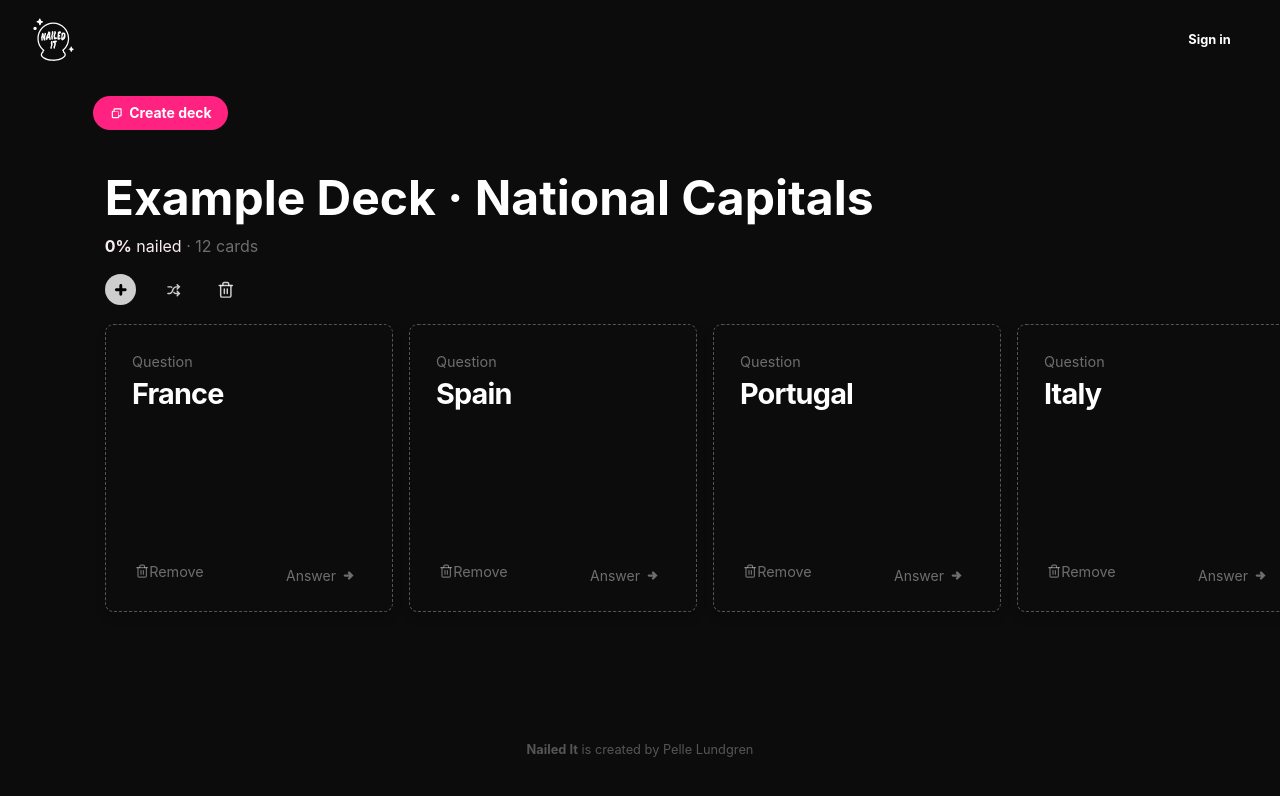
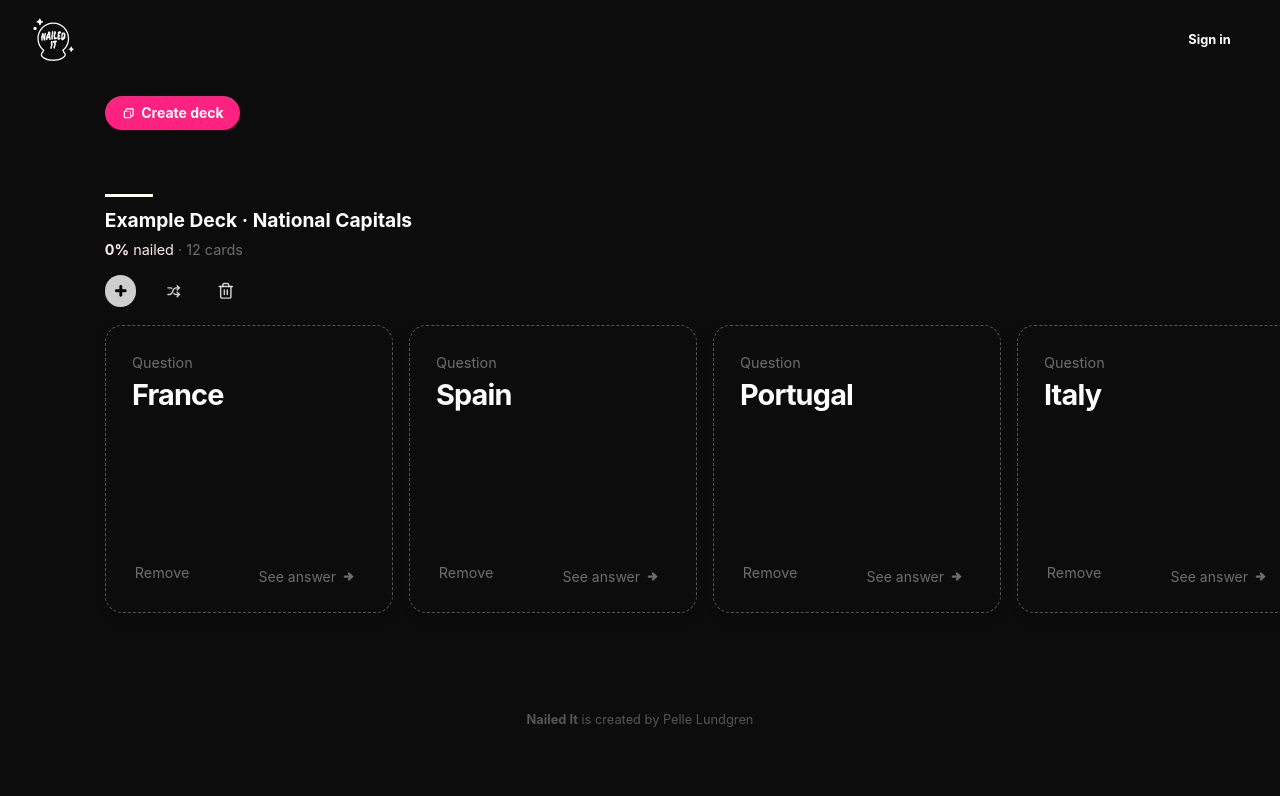
Before and after one commit to evilpaper/nailed-it, a React (Create React App) app: page / in a window 1280 px wide. Shown: the top 796 px of the page. Built offline with nearby package versions, Linux system fonts and the light colour scheme.

Commit message:
Add deck divider

```diff
--- a/src/components/Card/Card.jsx
+++ b/src/components/Card/Card.jsx
@@ -79,7 +79,6 @@ export default function Card({
       >
         {" "}
         <button className="card__delete" onClick={onDeleteCard}>
-          <FiTrash2 />
           Remove
         </button>
         <p className="card__header">Question</p>
@@ -92,7 +91,7 @@ export default function Card({
           maxLength="75"
         ></textarea>
         <button className="card__flip" onClick={onFlipCard}>
-          Answer
+          See answer
           <TiArrowRightThick className="card__answer-button--icon" />
         </button>
       </a.div>
--- a/src/components/Card/styles.css
+++ b/src/components/Card/styles.css
@@ -7,7 +7,7 @@
 .card {
   position: absolute;
   border: 1px dashed rgba(255, 255, 255, 0.3);
-  border-radius: 3%;
+  border-radius: 6%;
   text-align: center;
   width: 100%;
   height: 100%;
--- a/src/components/Deck/Deck.jsx
+++ b/src/components/Deck/Deck.jsx
@@ -57,7 +57,7 @@ export default function Deck({
   return (
     <div className="deck">
       {/* <div className="divider"></div> */}
-
+      <div className="deck-name__divder"></div>
       <input
         type="text"
         name="deck-name"
--- a/src/components/Deck/styles.css
+++ b/src/components/Deck/styles.css
@@ -1,8 +1,7 @@
 .deck {
   display: flex;
   flex-direction: column;
-  padding-top: 2em;
-  padding-bottom: 2em;
+  padding-top: 4em;
 }
 
 .deck__name,
@@ -16,9 +15,18 @@
   text-align: left;
   cursor: pointer;
   background-color: transparent;
-  font-size: 3em;
+  font-size: 1.2em;
   font-weight: 700;
   color: white;
+  margin-bottom: 0.2em;
+}
+
+.deck-name__divder {
+  width: 3em;
+  height: 0.2em;
+  background-color: ivory;
+  margin-left: 12px;
+  margin-bottom: 0.6em;
 }
 
 .deck__name:focus {
@@ -28,7 +36,7 @@
 .deck__stats {
   margin-bottom: 1em;
   color: #faecef;
-  font-size: 1em;
+  font-size: 0.9em;
 }
 
 .deck__stats--percentage {
--- a/src/components/app.css
+++ b/src/components/app.css
@@ -109,6 +109,7 @@ h2 {
   font-size: 14px;
   border: none;
   background-color: #ff2281;
+  margin-left: 12px;
 }
 
 .add-deck__icon {
```
